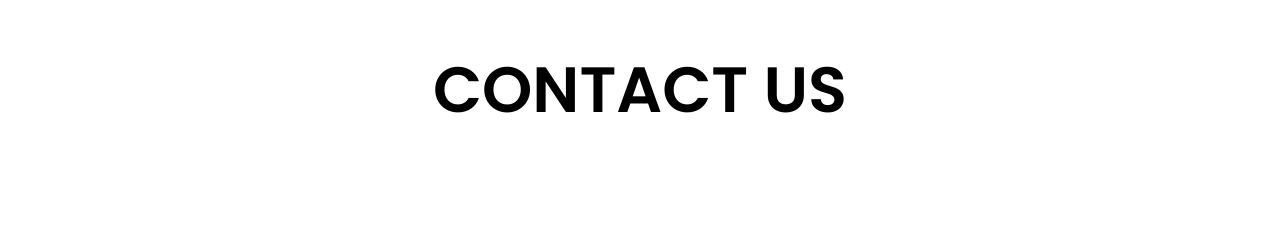
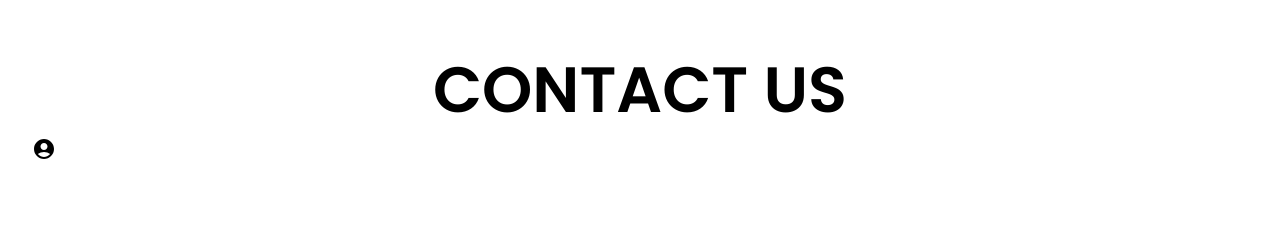
Before and after one commit to princexXXx10/reactTemplate, a React (Create React App) app: page / in a window 1280 px wide. Shown: the part 1540-1767 px from the top of the page. Built offline with nearby package versions, Linux system fonts and the light colour scheme; a web font is replaced by a local one.

Commit message:
Added material ui dependency

```diff
--- a/package.json
+++ b/package.json
@@ -3,8 +3,10 @@
   "version": "0.1.0",
   "private": true,
   "dependencies": {
-    "@material-ui/core": "^4.12.4",
-    "@material-ui/icons": "^4.11.3",
+    "@emotion/react": "^11.10.4",
+    "@emotion/styled": "^11.10.4",
+    "@mui/icons-material": "^5.10.6",
+    "@mui/material": "^5.10.8",
     "@testing-library/jest-dom": "^5.14.1",
     "@testing-library/react": "^13.0.0",
     "@testing-library/user-event": "^13.2.1",
--- a/src/container/Contact/Contact.jsx
+++ b/src/container/Contact/Contact.jsx
@@ -1,6 +1,7 @@
 import React from 'react';
 
 import { images } from '../../constants'
+import AccountCircleIcon from '@mui/icons-material/AccountCircle';
 
 import './Contact.css';
 
@@ -9,6 +10,8 @@
     <div className='contact__wrapper custom__wrapper'>
       <div className='contact__content'>
         <h1>Contact Us</h1>
+
+        <AccountCircleIcon />
 
         <div className='contact__content--main'>
           <div className='contact__left'>
```
Also changed, not shown: 1 other file (tests, documents, lock files or other folders).
